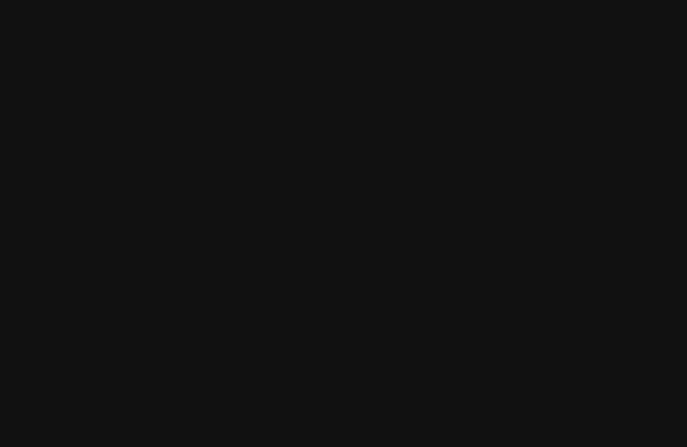
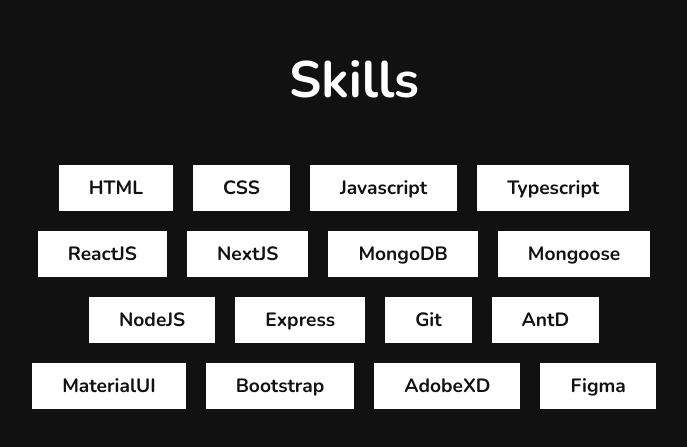
Before and after one commit to atul-gairola/Portfolio, a React (Create React App) app: page / in a window 1280 px wide. Shown: the part 1724-2171 px from the top of the page, without its empty margins (286-973 px from the left). Before the commit the page ends 1611 px from the top, so only its background shows below. Built offline with nearby package versions, Linux system fonts and the light colour scheme.

Commit message:
UI: create skill section

```diff
--- /dev/null
+++ b/src/pages/Home/components/SkillSection/index.jsx
@@ -0,0 +1,79 @@
+import React from "react";
+import { createUseStyles } from "react-jss";
+
+const useStyles = createUseStyles((theme) => ({
+  skillSectionContainer: {
+    padding: "200px 0",
+    textAlign: "center",
+    height: "100vh",
+    display: "grid",
+    placeContent: "center",
+    "& > h2": {
+      fontSize: "3.2rem",
+      marginBottom: "50px",
+    },
+    "& > p": {
+      fontSize: "1.7rem",
+    },
+  },
+  skillWrapper: {
+    display: "flex",
+    flexWrap: "wrap",
+    maxWidth: "700px",
+    justifyContent: "center",
+  },
+  skill: {
+    background: theme.colors.base,
+    color: theme.colors.background,
+    padding: "10px 30px",
+    fontSize: "1.2rem",
+    fontWeight: "bold",
+    marginRight: "20px",
+    marginBottom: "20px",
+    cursor: "pointer",
+    "&:hover": {
+      transform: "translateY(-10px)",
+    },
+    transition: "0.7s",
+  },
+}));
+
+function SkillTag({ name }) {
+  const classes = useStyles();
+  return <div className={classes.skill}>{name}</div>;
+}
+
+function SkillSection() {
+  const classes = useStyles();
+  const skills = [
+    "HTML",
+    "CSS",
+    "Javascript",
+    "Typescript",
+    "ReactJS",
+    "NextJS",
+    "MongoDB",
+    "Mongoose",
+    "NodeJS",
+    "Express",
+    "Git",
+    "AntD",
+    "MaterialUI",
+    "Bootstrap",
+    "AdobeXD",
+    "Figma",
+  ];
+
+  return (
+    <section id="skills" className={classes.skillSectionContainer}>
+      <h2>Skills</h2>
+      <div className={classes.skillWrapper}>
+        {skills.map((cur) => (
+          <SkillTag name={cur} />
+        ))}
+      </div>
+    </section>
+  );
+}
+
+export default SkillSection;
--- a/src/pages/Home/index.jsx
+++ b/src/pages/Home/index.jsx
@@ -3,12 +3,14 @@
 import Layout from "../../global/layouts/Layout";
 import HeroSection from "./components/HeroSection";
 import AboutSection from "./components/AboutSection";
+import SkillSection from "./components/SkillSection";
 
 const Home = () => {
   return (
     <Layout>
       <HeroSection />
       <AboutSection />
+      <SkillSection />
     </Layout>
   );
 };
```
